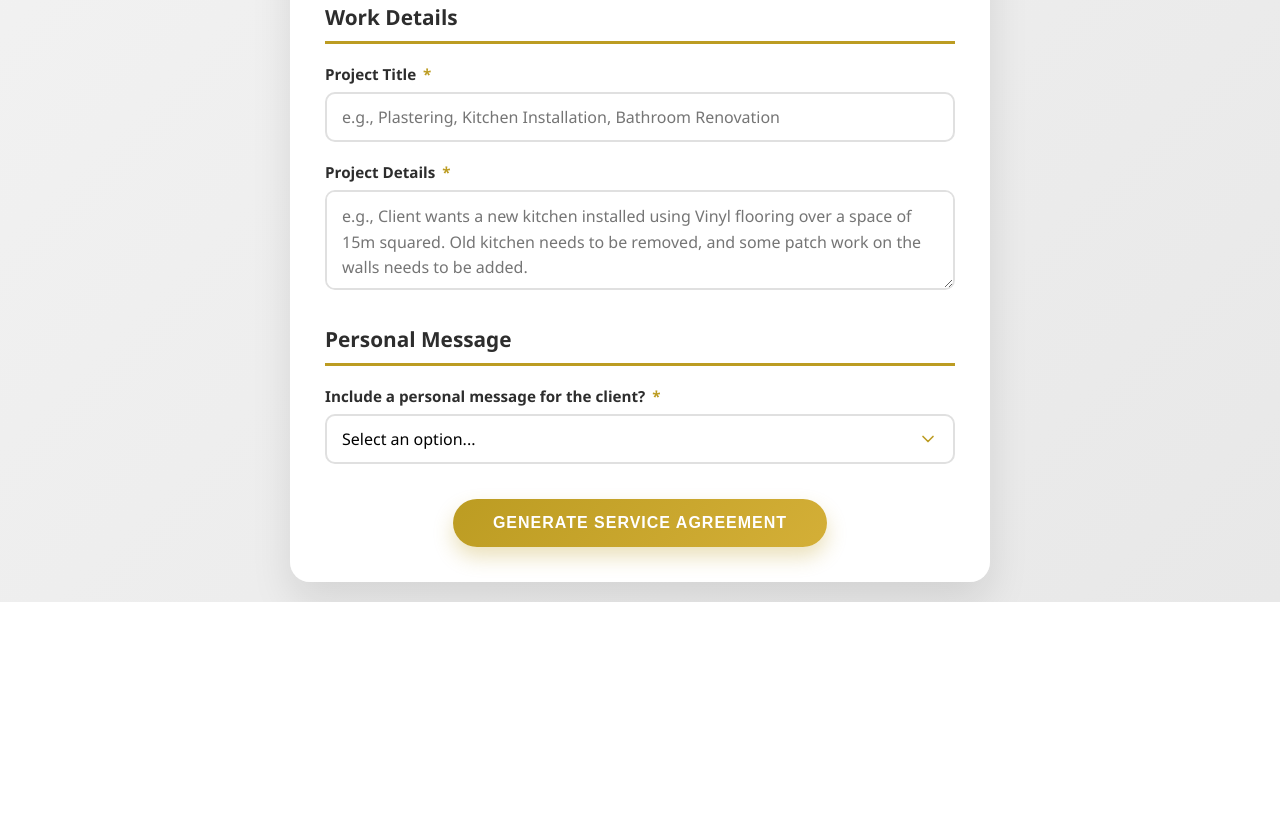
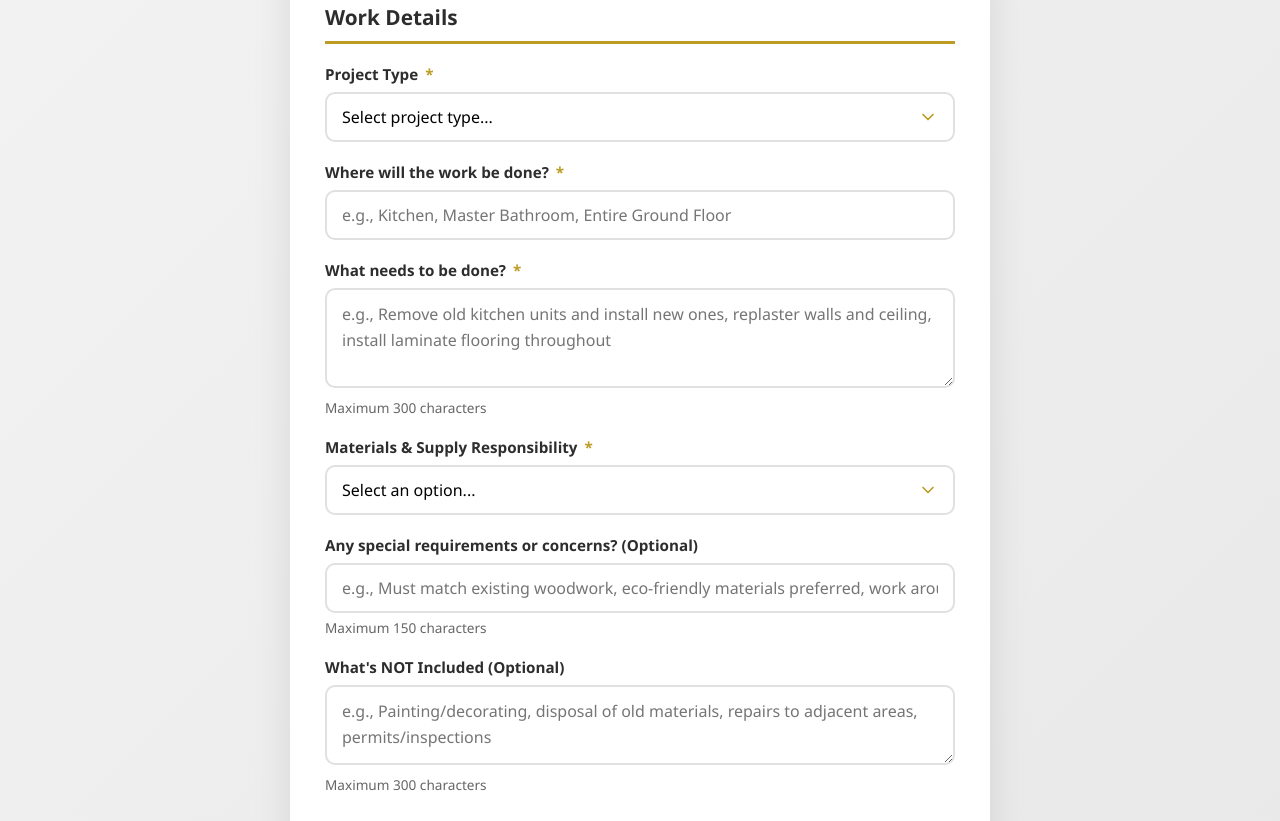
Before and after one commit to infotraderbrothers-lgtm/Service-Agreement-Generator, a plain HTML site: page index.html in a window 1280 px wide. Shown: the part 1408-2229 px from the top of the page. Before the commit the page ends 2010 px from the top, so only its background shows below. Drawn offline with Linux system fonts and the light colour scheme.

Commit message:
Update index.html

```diff
--- a/index.html
+++ b/index.html
@@ -465,13 +465,59 @@
                     <h2 class="section-title">Work Details</h2>
 
                     <div class="form-group">
-                        <label for="project_title">Project Title <span class="required">*</span></label>
-                        <input type="text" id="project_title" name="project_title" required placeholder="e.g., Plastering, Kitchen Installation, Bathroom Renovation">
+                        <label for="project_type">Project Type <span class="required">*</span></label>
+                        <select id="project_type" name="project_type" required>
+                            <option value="" disabled selected>Select project type...</option>
+                            <option value="Kitchen Installation">Kitchen Installation</option>
+                            <option value="Bathroom Renovation">Bathroom Renovation</option>
+                            <option value="Plastering">Plastering</option>
+                            <option value="Flooring">Flooring</option>
+                            <option value="Carpentry">Carpentry</option>
+                            <option value="Decking">Decking</option>
+                            <option value="Painting & Decorating">Painting & Decorating</option>
+                            <option value="Electrical Work">Electrical Work</option>
+                            <option value="Plumbing">Plumbing</option>
+                            <option value="General Renovation">General Renovation</option>
+                            <option value="Other">Other</option>
+                        </select>
                     </div>
 
                     <div class="form-group">
-                        <label for="project_details">Project Details <span class="required">*</span></label>
-                        <textarea id="project_details" name="project_details" required placeholder="e.g., Client wants a new kitchen installed using Vinyl flooring over a space of 15m squared. Old kitchen needs to be removed, and some patch work on the walls needs to be added." style="min-height: 100px;"></textarea>
+                        <label for="work_location">Where will the work be done? <span class="required">*</span></label>
+                        <input type="text" id="work_location" name="work_location" required placeholder="e.g., Kitchen, Master Bathroom, Entire Ground Floor">
+                    </div>
+
+                    <div class="form-group">
+                        <label for="work_description">What needs to be done? <span class="required">*</span></label>
+                        <textarea id="work_description" name="work_description" required placeholder="e.g., Remove old kitchen units and install new ones, replaster walls and ceiling, install laminate flooring throughout" maxlength="300" style="min-height: 100px;"></textarea>
+                        <p style="font-size: 0.85rem; color: #666; margin-top: 5px;">Maximum 300 characters</p>
+                    </div>
+
+                    <div class="form-group">
+                        <label for="materials_responsibility">Materials & Supply Responsibility <span class="required">*</span></label>
+                        <select id="materials_responsibility" name="materials_responsibility" required>
+                            <option value="" disabled selected>Select an option...</option>
+                            <option value="Trader Brothers Providing All Materials">Trader Brothers Providing All Materials</option>
+                            <option value="Client Providing Some/All Materials">Client Providing Some/All Materials</option>
+                        </select>
+                    </div>
+
+                    <div class="form-group" id="client_materials_group" style="display: none;">
+                        <label for="client_materials_list">Which materials will the client provide? <span class="required">*</span></label>
+                        <textarea id="client_materials_list" name="client_materials_list" placeholder="e.g., Light fixtures, tiles, paint colors, cabinet handles" maxlength="250" style="min-height: 80px;"></textarea>
+                        <p style="font-size: 0.85rem; color: #666; margin-top: 5px;">Maximum 250 characters</p>
+                    </div>
+
+                    <div class="form-group">
+                        <label for="special_requirements">Any special requirements or concerns? (Optional)</label>
+                        <input type="text" id="special_requirements" name="special_requirements" placeholder="e.g., Must match existing woodwork, eco-friendly materials preferred, work around pets" maxlength="150">
+                        <p style="font-size: 0.85rem; color: #666; margin-top: 5px;">Maximum 150 characters</p>
+                    </div>
+
+                    <div class="form-group">
+                        <label for="not_included">What's NOT Included (Optional)</label>
+                        <textarea id="not_included" name="not_included" placeholder="e.g., Painting/decorating, disposal of old materials, repairs to adjacent areas, permits/inspections" maxlength="300" style="min-height: 80px;"></textarea>
+                        <p style="font-size: 0.85rem; color: #666; margin-top: 5px;">Maximum 300 characters</p>
                     </div>
                 </div>
 
@@ -512,6 +558,21 @@
         let pendingClientData = null;
         let generatedUrl = null;
 
+        // Show/hide client materials field based on materials responsibility selection
+        document.getElementById('materials_responsibility').addEventListener('change', function() {
+            const clientMaterialsGroup = document.getElementById('client_materials_group');
+            const clientMaterialsList = document.getElementById('client_materials_list');
+
+            if (this.value === 'Client Providing Some/All Materials') {
+                clientMaterialsGroup.style.display = 'block';
+                clientMaterialsList.required = true;
+            } else {
+                clientMaterialsGroup.style.display = 'none';
+                clientMaterialsList.required = false;
+                clientMaterialsList.value = '';
+            }
+        });
+
         // Form submission
         document.getElementById('clientForm').addEventListener('submit', function(e) {
             e.preventDefault();
@@ -530,8 +591,13 @@
                 clientPostcode: document.getElementById('client_postcode').value.trim(),
                 leadSource: document.getElementById('lead_source').value,
                 startDate: document.getElementById('start_date').value,
-                projectTitle: document.getElementById('project_title').value.trim(),
-                projectDetails: document.getElementById('project_details').value.trim(),
+                projectType: document.getElementById('project_type').value,
+                workLocation: document.getElementById('work_location').value.trim(),
+                workDescription: document.getElementById('work_description').value.trim(),
+                materialsResponsibility: document.getElementById('materials_responsibility').value,
+                clientMaterialsList: document.getElementById('client_materials_list').value.trim(),
+                specialRequirements: document.getElementById('special_requirements').value.trim(),
+                notIncluded: document.getElementById('not_included').value.trim(),
                 personalMessage: document.getElementById('personal_message').value,
                 timestamp: new Date().toISOString()
             };
```
